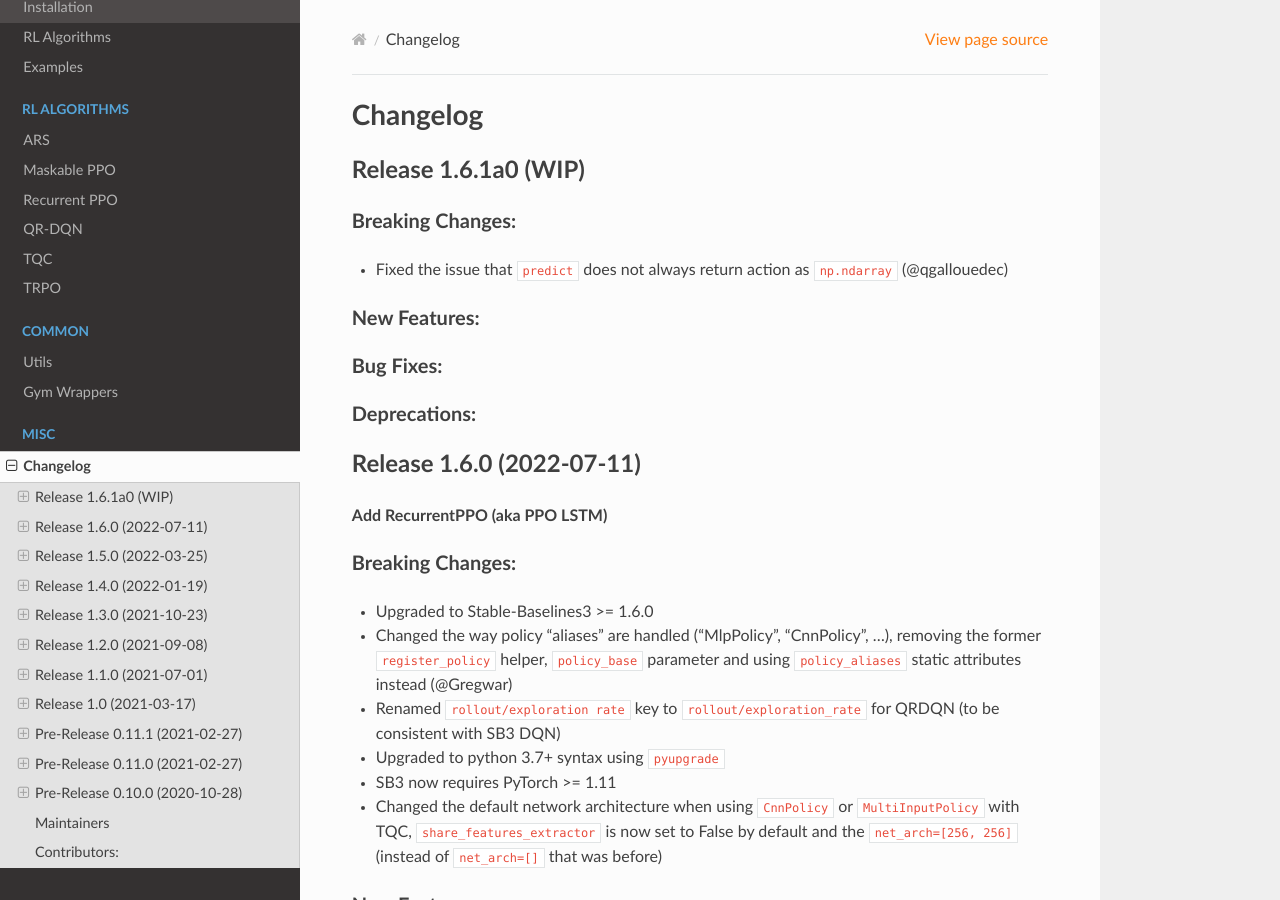
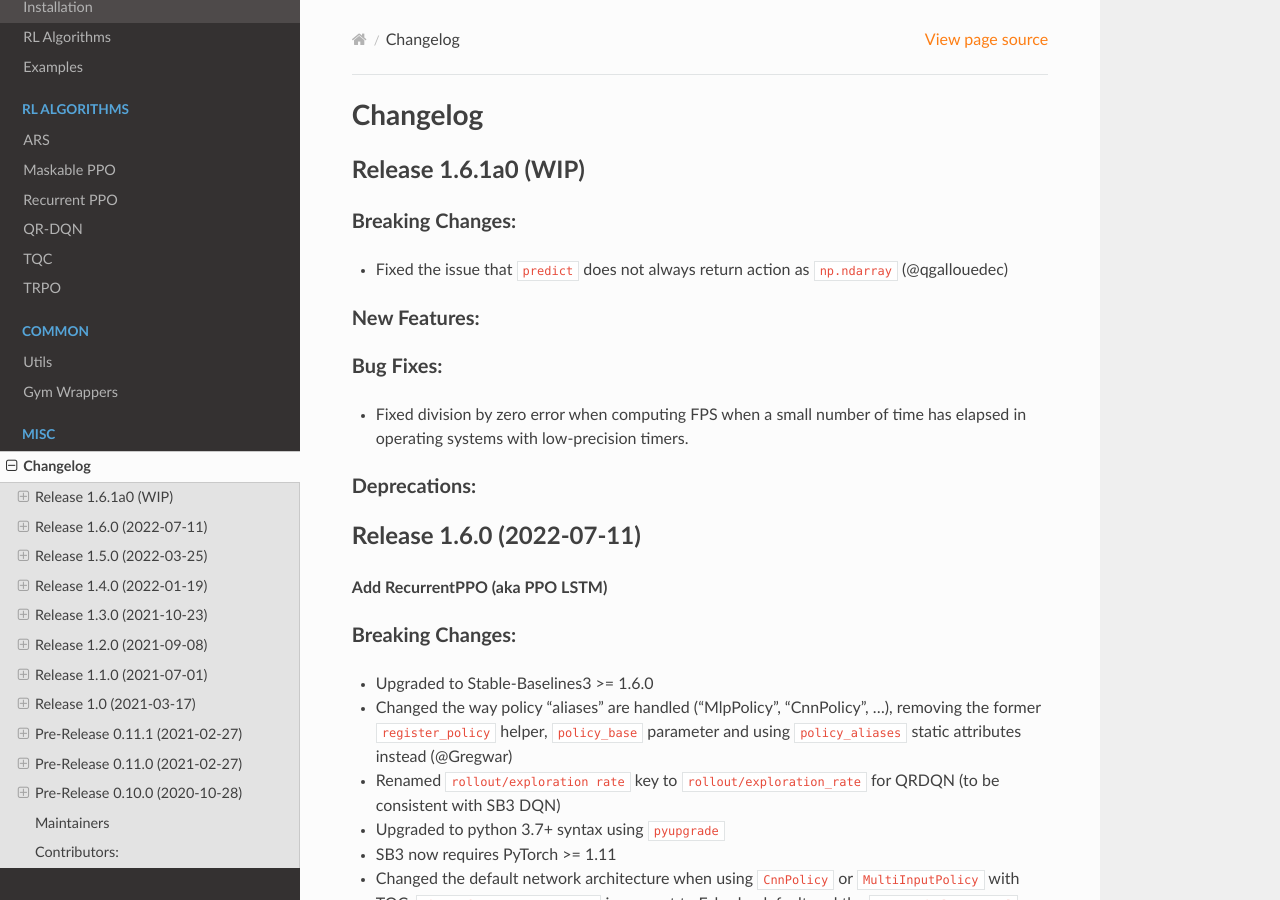
Before and after one commit to Stable-Baselines-Team/stable-baselines3-contrib, a Sphinx documentation site: the page built from docs/misc/changelog.rst, in a window 1280 px wide and 900 px high. Built offline with Sphinx 7.4.7 and the Read the Docs theme 2.0.0, drawn with Linux system fonts in a browser that asks for light colours.

Commit message:
Update changelog

```diff
--- a/docs/misc/changelog.rst
+++ b/docs/misc/changelog.rst
@@ -15,6 +15,7 @@ New Features:
 
 Bug Fixes:
 ^^^^^^^^^^
+- Fixed division by zero error when computing FPS when a small number of time has elapsed in operating systems with low-precision timers.
 
 Deprecations:
 ^^^^^^^^^^^^^
```
